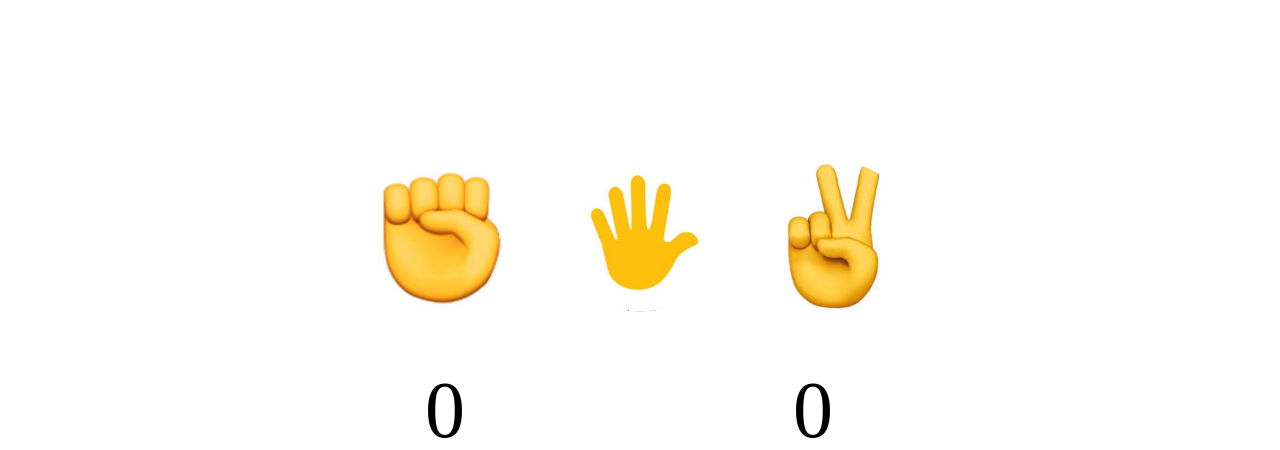
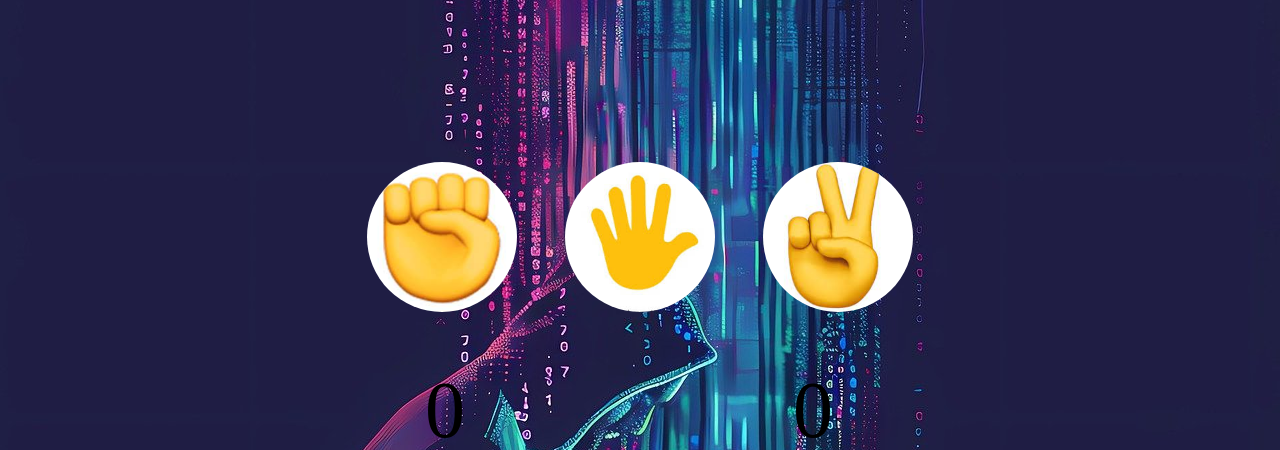
Before and after one commit to webbisma/rock-game, a plain HTML site: page index.html in a window 1280 px wide. Shown: the part 83-533 px from the top of the page. Drawn offline with Linux system fonts and the light colour scheme.

Commit message:
add image
add background imagae

```diff
--- a/index.css
+++ b/index.css
@@ -2,6 +2,9 @@
     margin: 0;
     padding: 0;
 
+}
+body{
+    background-image: url(hjh.jpg);
 }
 
 h1{
```
Also changed, not shown: hjh.jpg (added).
